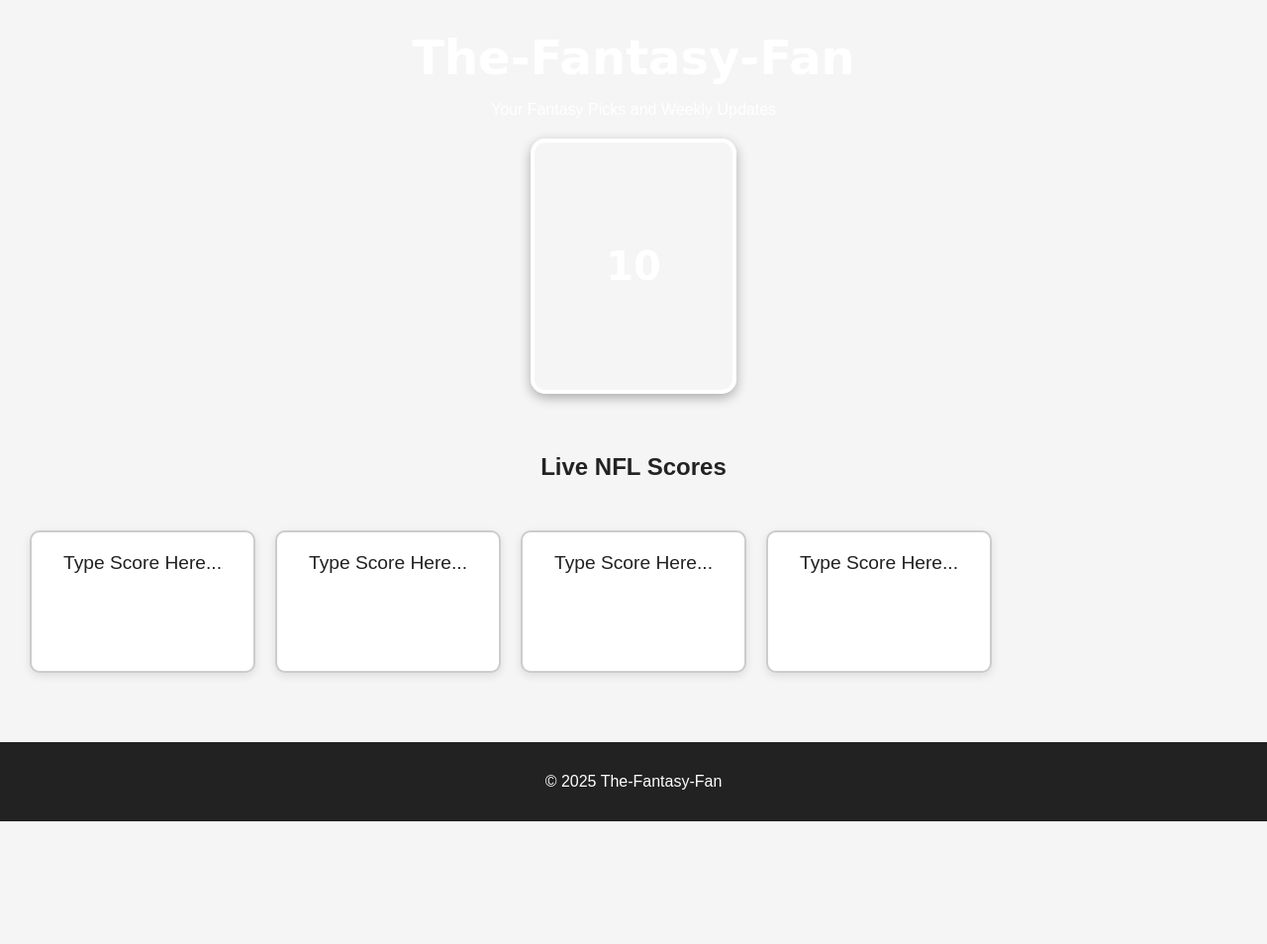
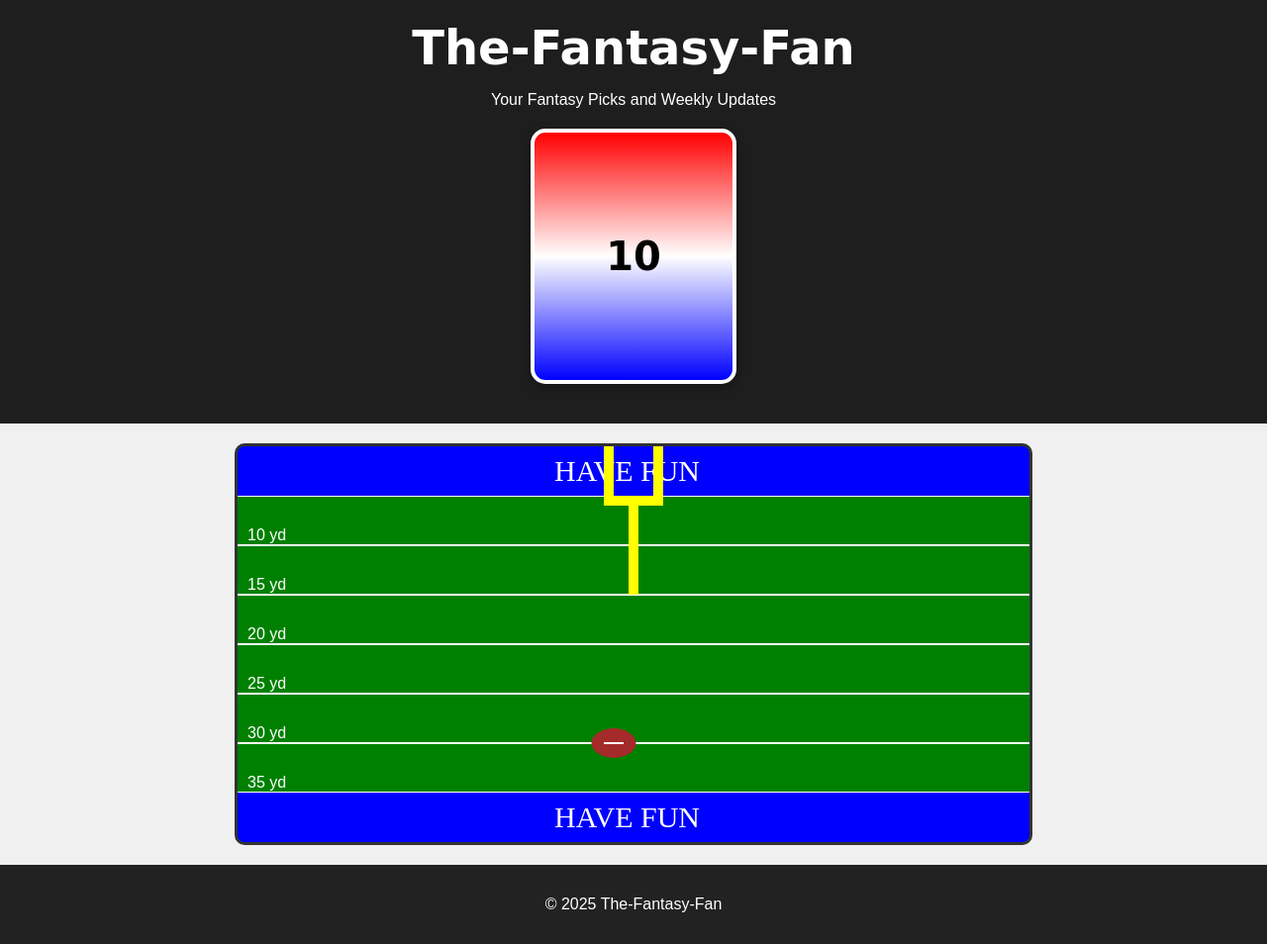
Before and after one commit to Koko1015/Tacoman, a plain HTML site: page index.html in a window 1280 px wide. Shown: the whole page at 99% size. Before the commit the page ends 830 px from the top, so only its background shows below. Drawn offline with Linux system fonts and the light colour scheme.

Commit message:
Update index.html

```diff
--- a/index.html
+++ b/index.html
@@ -4,18 +4,17 @@
   <meta charset="UTF-8">
   <meta name="viewport" content="width=device-width, initial-scale=1">
   <title>The-Fantasy-Fan</title>
-  <link rel="stylesheet" href="style.css">
   <style>
     body {
       font-family: Arial, sans-serif;
       margin: 0;
-      background: #f5f5f5;
+      background: #f0f0f0;
+      text-align: center;
       color: #222;
-      text-align: center;
     }
 
     header {
-      background: linear-gradient(90deg, orange, neonGreen, pink);
+      background: #1e1e1e;
       padding: 20px;
       color: white;
     }
@@ -23,48 +22,39 @@
     header h1 {
       font-family: "Brush Script MT", cursive;
       font-size: 3em;
-      margin: 10px 0;
+      margin: 0;
     }
 
     .logo {
       margin: 20px auto;
       width: 200px;
       height: 250px;
-      background: linear-gradient(180deg, orange, neonGreen, pink);
+      background: linear-gradient(180deg, red, white, blue);
       border-radius: 15px;
       display: flex;
       justify-content: center;
       align-items: center;
       font-size: 2.5em;
       font-family: "Brush Script MT", cursive;
-      color: white;
+      color: black;
       font-weight: bold;
       border: 4px solid white;
       box-shadow: 0 4px 12px rgba(0,0,0,0.3);
     }
 
-    .scores {
-      display: grid;
-      grid-template-columns: repeat(auto-fill, minmax(200px, 1fr));
-      gap: 20px;
-      padding: 30px;
-    }
-
-    .score-box {
-      background: white;
-      border: 2px solid #ccc;
+    canvas {
+      display: block;
+      margin: 20px auto;
+      background: green;
+      border: 3px solid #333;
       border-radius: 10px;
-      padding: 20px;
-      min-height: 100px;
-      font-size: 1.2em;
-      box-shadow: 0 3px 8px rgba(0,0,0,0.1);
     }
 
     footer {
       background: #222;
       color: white;
       padding: 15px;
-      margin-top: 40px;
+      margin-top: 20px;
     }
   </style>
 </head>
@@ -75,18 +65,109 @@
     <div class="logo">10</div>
   </header>
 
-  <main>
-    <h2>Live NFL Scores</h2>
-    <section class="scores">
-      <div class="score-box" contenteditable="true">Type Score Here...</div>
-      <div class="score-box" contenteditable="true">Type Score Here...</div>
-      <div class="score-box" contenteditable="true">Type Score Here...</div>
-      <div class="score-box" contenteditable="true">Type Score Here...</div>
-    </section>
-  </main>
+  <!-- Mini Football Game -->
+  <canvas id="footballGame" width="800" height="400"></canvas>
 
   <footer>
     <p>&copy; 2025 The-Fantasy-Fan</p>
   </footer>
+
+  <script>
+    const canvas = document.getElementById("footballGame");
+    const ctx = canvas.getContext("2d");
+
+    // Football properties
+    let football = { x: 380, y: 300, radius: 15, isDragging: false };
+
+    // Goal post position
+    const goalPost = { x: 370, y: 50, width: 60, height: 10 };
+
+    // Draw field
+    function drawField() {
+      ctx.fillStyle = "green";
+      ctx.fillRect(0, 0, canvas.width, canvas.height);
+
+      // Yard lines
+      ctx.strokeStyle = "white";
+      ctx.lineWidth = 2;
+      for (let i = 50; i < canvas.height; i += 50) {
+        ctx.beginPath();
+        ctx.moveTo(0, i);
+        ctx.lineTo(canvas.width, i);
+        ctx.stroke();
+        ctx.fillStyle = "white";
+        ctx.font = "16px Arial";
+        ctx.fillText((i / 10) + " yd", 10, i - 5);
+      }
+
+      // End zones
+      ctx.fillStyle = "blue";
+      ctx.fillRect(0, 0, canvas.width, 50);
+      ctx.fillRect(0, canvas.height - 50, canvas.width, 50);
+      ctx.fillStyle = "white";
+      ctx.font = "30px Arial Black";
+      ctx.fillText("HAVE FUN", 320, 35);
+      ctx.fillText("HAVE FUN", 320, canvas.height - 15);
+
+      // Goal post
+      ctx.fillStyle = "yellow";
+      ctx.fillRect(goalPost.x, goalPost.y, goalPost.width, goalPost.height); // crossbar
+      ctx.fillRect(goalPost.x + 25, goalPost.y, 10, 100); // vertical bar
+      ctx.fillRect(goalPost.x, goalPost.y - 100, 10, 100); // left upright
+      ctx.fillRect(goalPost.x + 50, goalPost.y - 100, 10, 100); // right upright
+    }
+
+    // Draw football
+    function drawFootball() {
+      ctx.fillStyle = "brown";
+      ctx.beginPath();
+      ctx.ellipse(football.x, football.y, football.radius * 1.5, football.radius, 0, 0, Math.PI * 2);
+      ctx.fill();
+      ctx.closePath();
+
+      // Laces
+      ctx.strokeStyle = "white";
+      ctx.lineWidth = 2;
+      ctx.beginPath();
+      ctx.moveTo(football.x - 10, football.y);
+      ctx.lineTo(football.x + 10, football.y);
+      ctx.stroke();
+      ctx.closePath();
+    }
+
+    // Redraw everything
+    function draw() {
+      drawField();
+      drawFootball();
+    }
+
+    // Mouse handlers
+    canvas.addEventListener("mousedown", (e) => {
+      const rect = canvas.getBoundingClientRect();
+      const mouseX = e.clientX - rect.left;
+      const mouseY = e.clientY - rect.top;
+
+      const dx = mouseX - football.x;
+      const dy = mouseY - football.y;
+      if (Math.sqrt(dx * dx + dy * dy) < football.radius * 2) {
+        football.isDragging = true;
+      }
+    });
+
+    canvas.addEventListener("mouseup", () => {
+      football.isDragging = false;
+    });
+
+    canvas.addEventListener("mousemove", (e) => {
+      if (football.isDragging) {
+        const rect = canvas.getBoundingClientRect();
+        football.x = e.clientX - rect.left;
+        football.y = e.clientY - rect.top;
+        draw();
+      }
+    });
+
+    draw();
+  </script>
 </body>
 </html>
```
